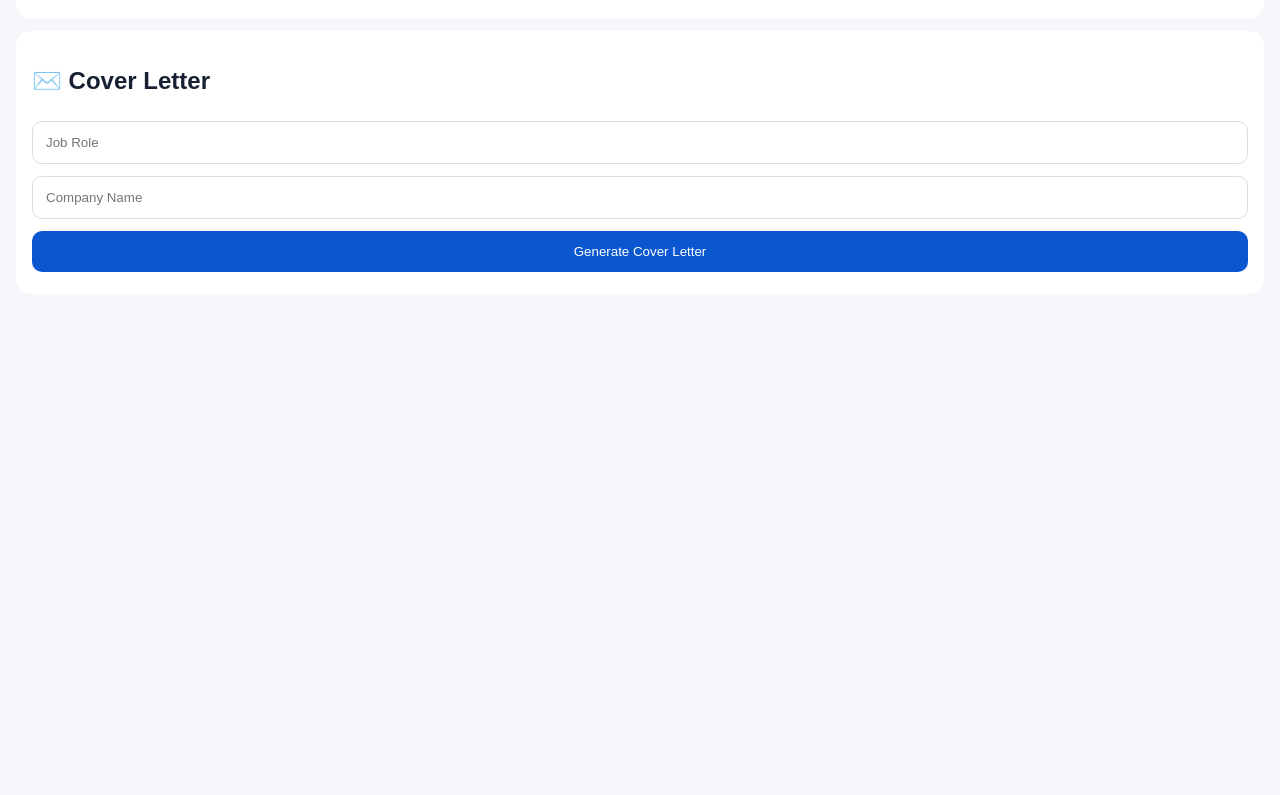
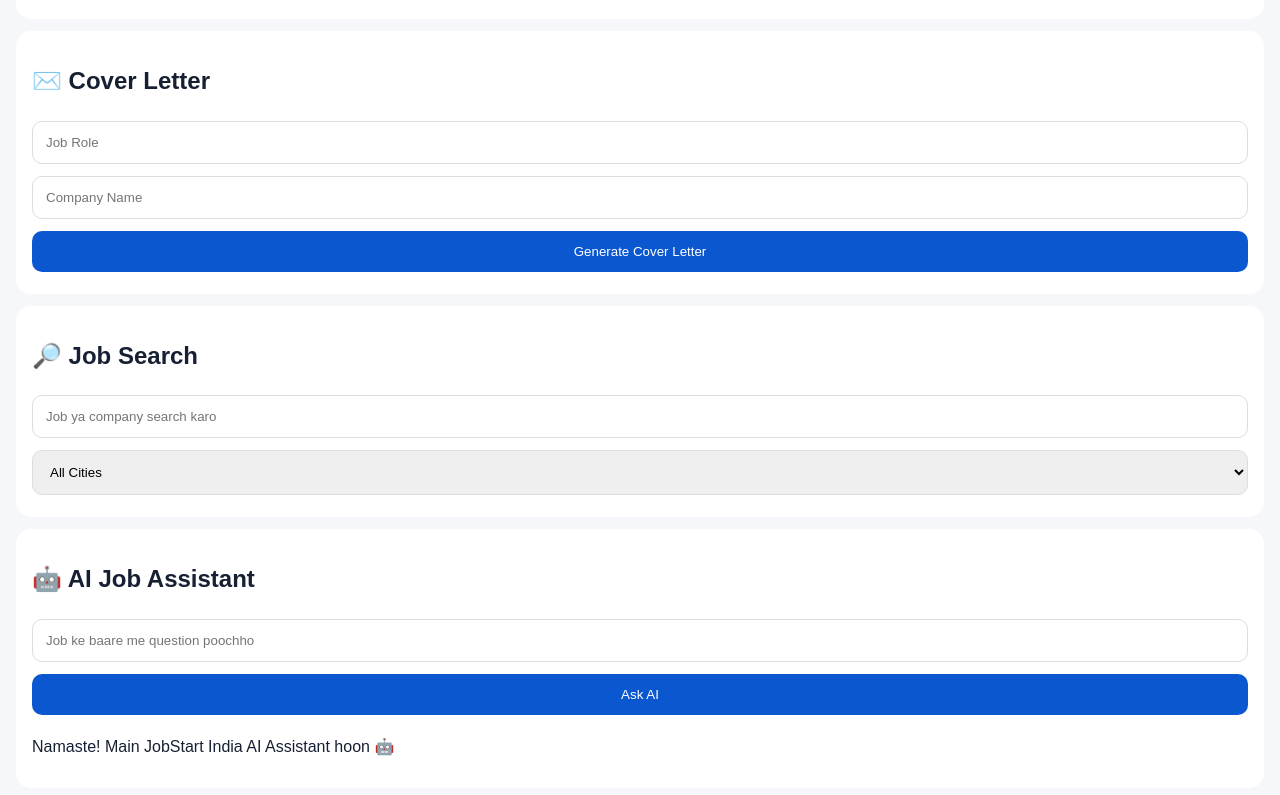
Before and after one commit to iplsports007-star/jobstart-india, a plain HTML site: page index.html in a window 1280 px wide. Shown: the part 577-1372 px from the top of the page. Before the commit the page ends 899 px from the top, so only its background shows below. Drawn offline with Linux system fonts and the light colour scheme.

Commit message:
Update index.html

```diff
--- a/index.html
+++ b/index.html
@@ -52,7 +52,31 @@
 <button onclick="cover()">Generate Cover Letter</button>
 <div id="cover"></div>
 </div>
+<div class="card">
+  <h2>🔎 Job Search</h2>
 
+  <input id="search" placeholder="Job ya company search karo">
+
+  <select id="city">
+    <option>All Cities</option>
+    <option>Mumbai</option>
+  </select>
+</div>
+
+<div id="jobs"></div>
+
+<div class="card">
+  <h2>🤖 AI Job Assistant</h2>
+
+  <input id="aiQuestion"
+         placeholder="Job ke baare me question poochho">
+
+  <button onclick="askAI()">Ask AI</button>
+
+  <p id="aiAnswer">
+    Namaste! Main JobStart India AI Assistant hoon 🤖
+  </p>
+</div>
 </main>
 
 <script>
```
